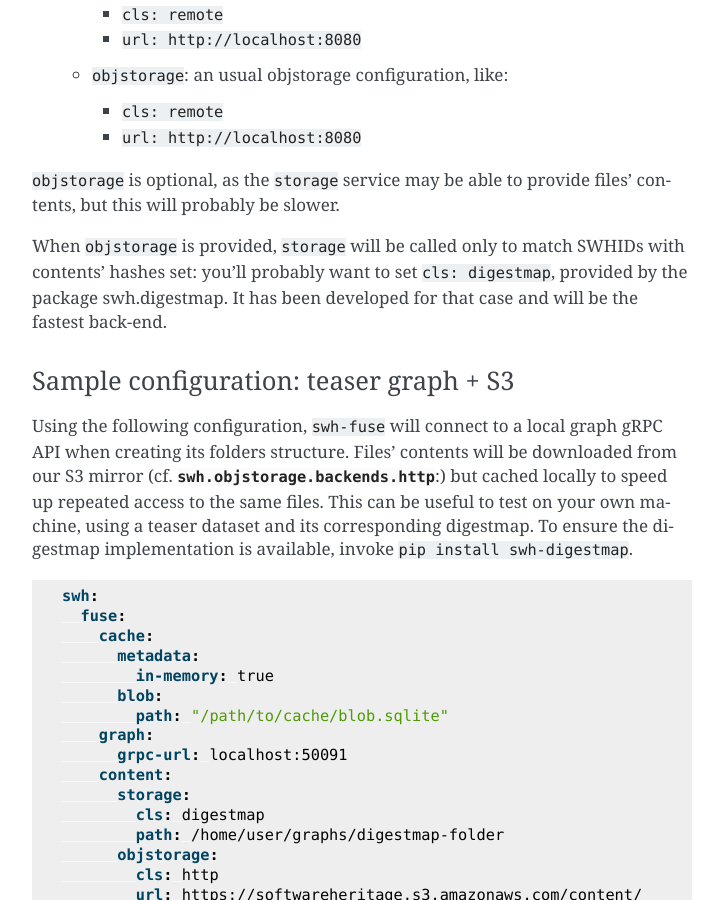
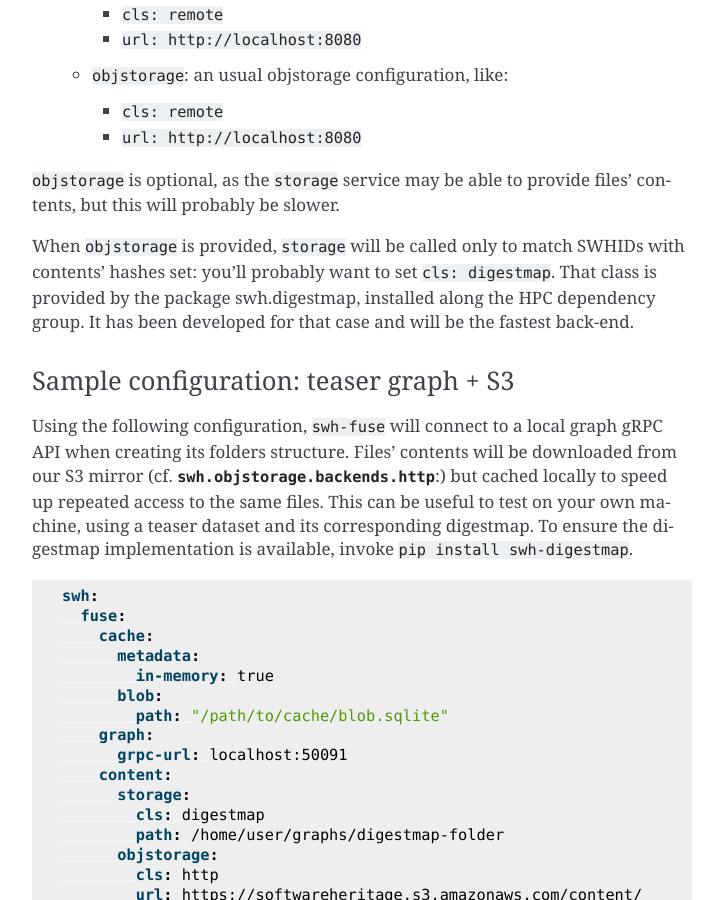
Before and after one commit to SoftwareHeritage/swh-fuse, a Sphinx documentation site: the page built from docs/configuration.rst, in a window 1280 px wide and 900 px high, scrolled down 3228 px. Shown: the whole window, without its empty margins (388-1111 px from the left). Built offline with Sphinx 7.4.7, drawn with Linux system fonts in a browser that asks for light colours; pages that are not in the unit, such as notebooks, are missing from menus; cross-references to code outside the pages are shown as plain code.

Commit message:
include digestmap in the HPC dependency group

```diff
--- a/docs/configuration.rst
+++ b/docs/configuration.rst
@@ -174,8 +174,9 @@
 
 When ``objstorage`` is provided,
 ``storage`` will be called only to match SWHIDs with contents' hashes set:
-you'll probably want to set ``cls: digestmap``,
-provided by the package :ref:`swh.digestmap <swh-digestmap>`.
+you'll probably want to set ``cls: digestmap``.
+That class is provided by the package :ref:`swh.digestmap <swh-digestmap>`,
+installed along the HPC dependency group.
 It has been developed for that case and will be the fastest back-end.
 
 .. _swh-fuse-config-teaser-graph-s3:
--- a/requirements-hpc.txt
+++ b/requirements-hpc.txt
@@ -1,5 +1,6 @@
 swh.graph >= 6.7.1
 swh.objstorage >= 3.4.0
 swh.storage>=3.1.1
+swh.digestmap
 protobuf >=5.29.3
 grpc-stubs
```
